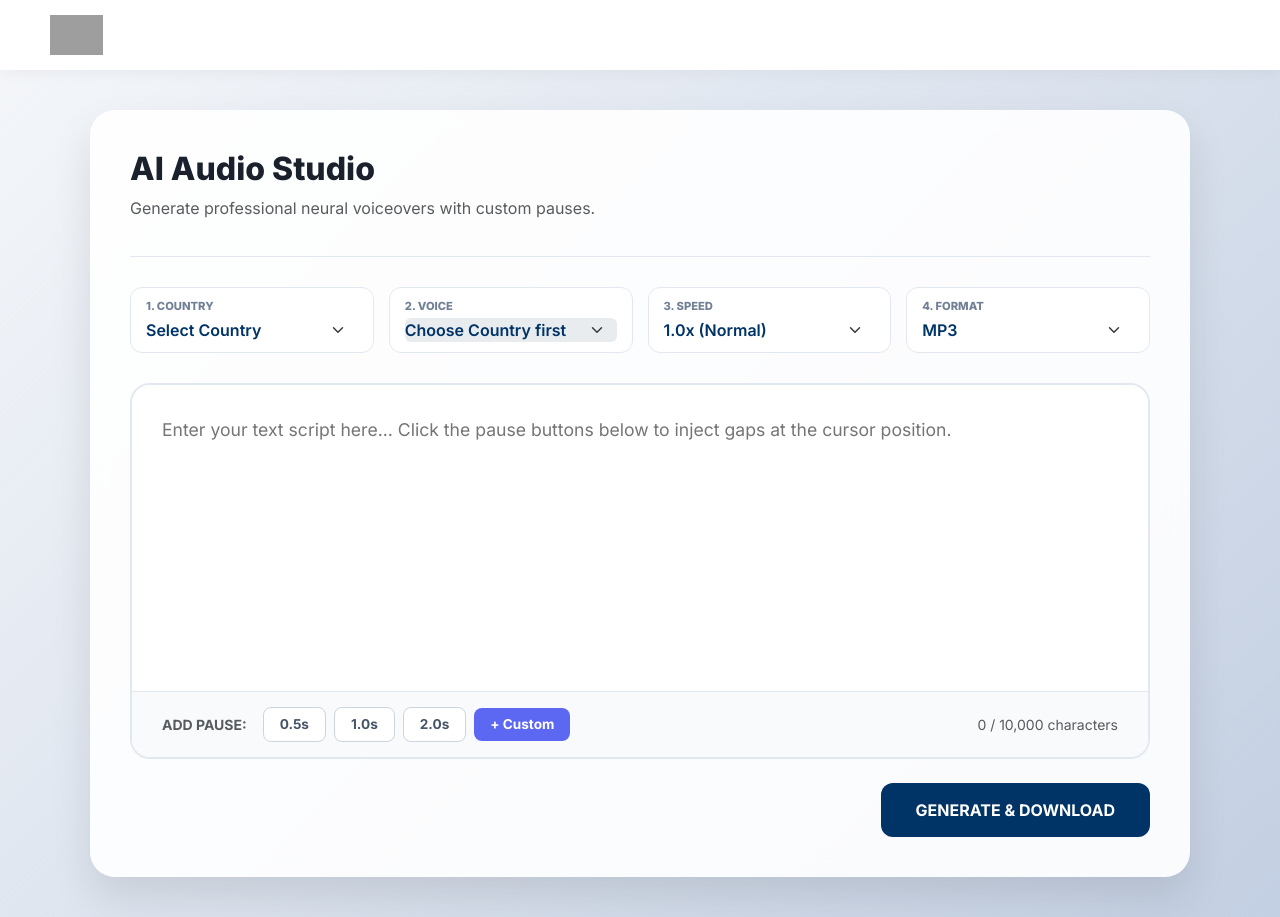
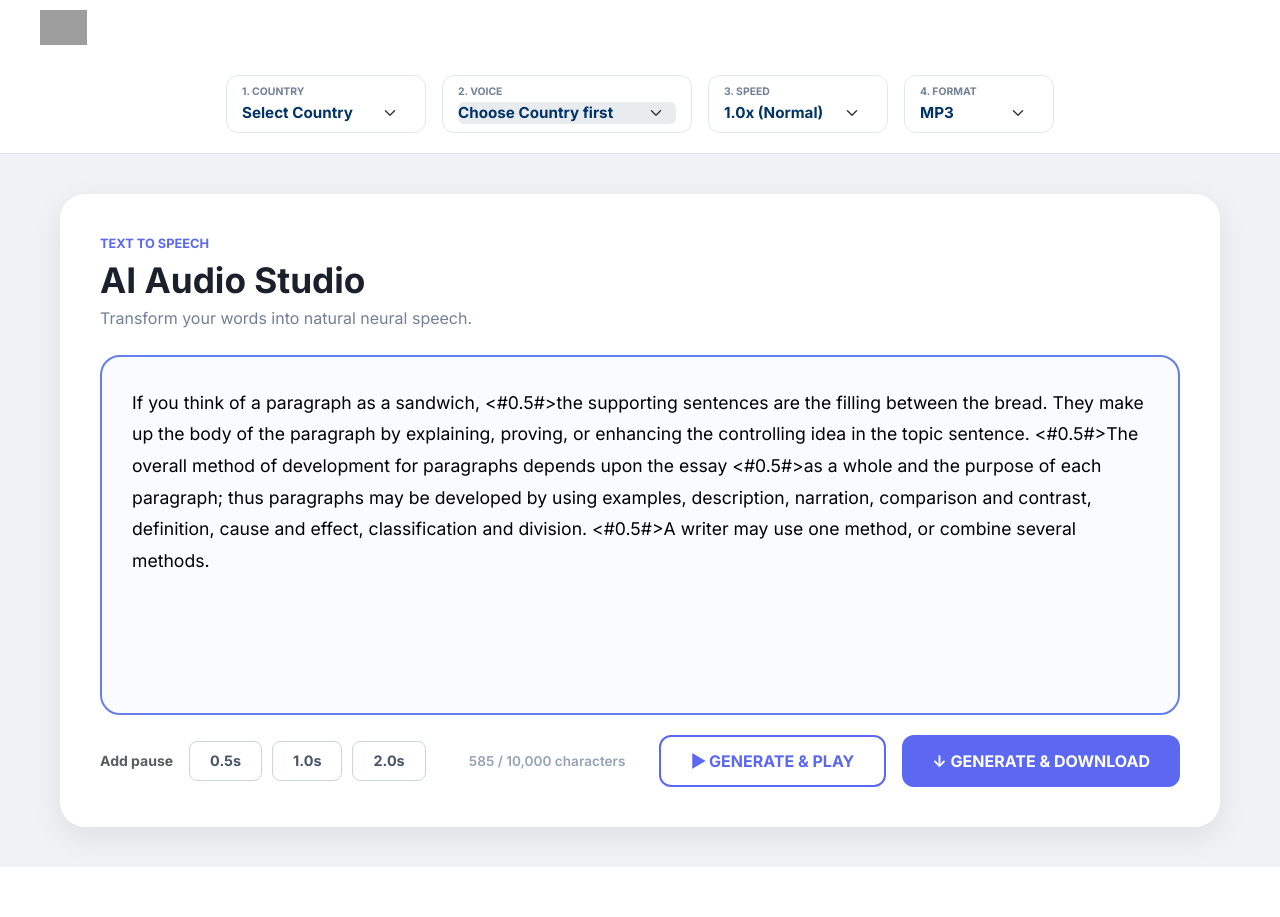
Before and after one commit to tusharkondvilkar/Multiple-text-to-voice, a Flask app: page / in a window 1280 px wide. After the commit the page ends 867 px from the top, so only its background shows below. Run offline with Flask 3, Linux system fonts and the light colour scheme; grey boxes are pictures that could not be loaded.

Commit message:
Update index.html

```diff
--- a/templates/index.html
+++ b/templates/index.html
@@ -5,61 +5,66 @@
     <meta name="viewport" content="width=device-width, initial-scale=1.0">
     <title>AI Audio Studio | HRMantra</title>
     <link href="https://cdn.jsdelivr.net/npm/bootstrap@5.3.0/dist/css/bootstrap.min.css" rel="stylesheet">
-    <link href="https://fonts.googleapis.com/css2?family=Inter:wght@400;600;700;800&display=swap" rel="stylesheet">
+    <link href="https://fonts.googleapis.com/css2?family=Inter:wght@400;600;700&display=swap" rel="stylesheet">
     <style>
         :root { --hrm-blue: #003366; --accent: #5c67f2; }
-        body { background: linear-gradient(135deg, #f5f7fa 0%, #c3cfe2 100%); font-family: 'Inter', sans-serif; min-height: 100vh; }
+        body { background: #f0f2f5; font-family: 'Inter', sans-serif; min-height: 100vh; margin: 0; }
 
-        .navbar { background: white; padding: 15px 50px; box-shadow: 0 2px 15px rgba(0,0,0,0.05); }
-        .main-card {
-            background: rgba(255, 255, 255, 0.9); backdrop-filter: blur(10px);
-            border-radius: 25px; padding: 40px; margin: 40px auto;
-            box-shadow: 0 20px 40px rgba(0,0,0,0.1); max-width: 1100px;
+        /* Header Selectors Area */
+        .top-nav { background: white; padding: 10px 40px; box-shadow: 0 2px 10px rgba(0,0,0,0.05); }
+        .controls-header { background: white; padding: 20px 40px; border-bottom: 1px solid #e1e5eb; }
+
+        .selector-box { border: 1px solid #e2e8f0; border-radius: 12px; padding: 8px 15px; background: white; }
+        .selector-label { font-size: 0.65rem; font-weight: 800; color: #718096; text-transform: uppercase; margin-bottom: 2px; }
+        .form-select { border: none; font-weight: 700; color: var(--hrm-blue); cursor: pointer; padding: 0; font-size: 0.95rem; }
+        .form-select:focus { box-shadow: none; }
+
+        /* Main Content Container */
+        .studio-container { max-width: 1200px; margin: 40px auto; padding: 0 20px; }
+
+        /* The Editor Card - Styled like your reference image */
+        .editor-card { background: white; border-radius: 25px; padding: 40px; box-shadow: 0 10px 30px rgba(0,0,0,0.08); }
+        .label-text { color: #5c67f2; font-weight: 700; font-size: 0.8rem; text-transform: uppercase; margin-bottom: 5px; }
+        .title-text { font-weight: 800; font-size: 2.2rem; color: #1a202c; margin-bottom: 5px; }
+        .sub-text { color: #718096; margin-bottom: 25px; }
+
+        .text-area-wrapper {
+            border: 2px solid #667eea; border-radius: 20px;
+            overflow: hidden; background: #fafbff; margin-bottom: 20px;
+        }
+        #textInput {
+            width: 100%; border: none; padding: 30px; min-height: 350px;
+            font-size: 1.1rem; line-height: 1.8; resize: none; outline: none; background: transparent;
         }
 
-        .studio-header { margin-bottom: 30px; border-bottom: 1px solid #e2e8f0; padding-bottom: 20px; }
-        .studio-title { font-weight: 800; color: #1a202c; font-size: 2rem; }
+        /* Bottom Controls */
+        .bottom-bar { display: flex; justify-content: space-between; align-items: center; }
+        .pause-btn {
+            border: 1px solid #cbd5e1; background: white; border-radius: 8px;
+            padding: 8px 20px; font-size: 0.9rem; font-weight: 700; color: #475569;
+            margin-right: 10px; transition: 0.2s;
+        }
+        .pause-btn:hover { border-color: var(--accent); color: var(--accent); }
 
-        /* Settings Bar */
-        .settings-bar { display: grid; grid-template-columns: repeat(4, 1fr); gap: 15px; margin-bottom: 30px; }
-        .setting-item { background: white; border: 1px solid #e2e8f0; border-radius: 12px; padding: 10px 15px; }
-        .setting-label { font-size: 0.7rem; font-weight: 800; color: #718096; text-transform: uppercase; margin-bottom: 3px; }
-        .form-select { border: none; font-weight: 600; color: var(--hrm-blue); cursor: pointer; padding: 0; height: auto; }
-        .form-select:focus { box-shadow: none; }
+        .btn-action { font-weight: 700; border-radius: 12px; padding: 12px 30px; border: none; transition: 0.2s; }
+        .btn-play { background: white; border: 2px solid var(--accent); color: var(--accent); }
+        .btn-download { background: var(--accent); color: white; }
+        .btn-download:hover { background: #4a54e1; transform: translateY(-2px); }
 
-        /* Editor Area */
-        .editor-box { background: white; border: 2px solid #e2e8f0; border-radius: 20px; overflow: hidden; transition: 0.3s; }
-        .editor-box:focus-within { border-color: var(--accent); box-shadow: 0 0 0 4px rgba(92, 103, 242, 0.1); }
-        #textInput { width: 100%; border: none; padding: 30px; min-height: 300px; font-size: 1.1rem; line-height: 1.7; resize: none; outline: none; }
-
-        /* Pause Toolbar */
-        .toolbar { display: flex; justify-content: space-between; align-items: center; padding: 15px 30px; background: #f8fafc; border-top: 1px solid #e2e8f0; }
-        .pause-btn { border: 1px solid #cbd5e1; background: white; border-radius: 8px; padding: 6px 16px; font-size: 0.85rem; font-weight: 700; color: #475569; transition: 0.2s; }
-        .pause-btn:hover { border-color: var(--accent); color: var(--accent); }
-        .btn-custom-pause { background: var(--accent); color: white; border: none; }
-        .btn-custom-pause:hover { background: #4a54e1; color: white; }
-
-        /* Action Buttons */
-        .btn-generate { background: var(--hrm-blue); color: white; font-weight: 700; border-radius: 12px; padding: 15px 35px; border: none; transition: 0.2s; }
-        .btn-generate:hover { transform: translateY(-2px); box-shadow: 0 5px 15px rgba(0,51,102,0.3); }
+        .stats-info { font-size: 0.85rem; color: #94a3b8; font-weight: 600; }
     </style>
 </head>
 <body>
 
-<nav class="navbar">
-    <img src="https://hrmantra.com/assets/images/hrmantralogosvg.svg" height="40">
-</nav>
+<div class="top-nav">
+    <img src="https://hrmantra.com/assets/images/hrmantralogosvg.svg" height="35">
+</div>
 
-<div class="main-card">
-    <div class="studio-header">
-        <h1 class="studio-title">AI Audio Studio</h1>
-        <p class="text-muted">Generate professional neural voiceovers with custom pauses.</p>
-    </div>
-
-    <!-- Step-by-Step Settings -->
-    <div class="settings-bar">
-        <div class="setting-item">
-            <p class="setting-label">1. Country</p>
+<!-- SELECTORS IN HEADER -->
+<div class="controls-header">
+    <div class="container-fluid d-flex gap-3 justify-content-center">
+        <div class="selector-box" style="width: 200px;">
+            <p class="selector-label">1. Country</p>
             <select id="countrySelect" class="form-select" onchange="updateVoices()">
                 <option value="">Select Country</option>
                 {% for country in voice_map.keys()|sort %}
@@ -67,14 +72,14 @@
                 {% endfor %}
             </select>
         </div>
-        <div class="setting-item">
-            <p class="setting-label">2. Voice</p>
+        <div class="selector-box" style="width: 250px;">
+            <p class="selector-label">2. Voice</p>
             <select id="voiceSelect" class="form-select" disabled>
                 <option value="">Choose Country first</option>
             </select>
         </div>
-        <div class="setting-item">
-            <p class="setting-label">3. Speed</p>
+        <div class="selector-box" style="width: 180px;">
+            <p class="selector-label">3. Speed</p>
             <select id="speedSelect" class="form-select">
                 <option value="1.0">1.0x (Normal)</option>
                 <option value="1.1">1.1x (Fast)</option>
@@ -82,52 +87,57 @@
                 <option value="0.9">0.9x (Slow)</option>
             </select>
         </div>
-        <div class="setting-item">
-            <p class="setting-label">4. Format</p>
+        <div class="selector-box" style="width: 150px;">
+            <p class="selector-label">4. Format</p>
             <select id="formatSelect" class="form-select">
                 <option value="mp3">MP3</option>
                 <option value="wav">WAV</option>
             </select>
         </div>
     </div>
+</div>
 
-    <!-- Editor -->
-    <div class="editor-box">
-        <textarea id="textInput" placeholder="Enter your text script here... Click the pause buttons below to inject gaps at the cursor position."></textarea>
-        <div class="toolbar">
-            <div class="d-flex align-items-center gap-2">
-                <span class="small fw-bold text-muted me-2">ADD PAUSE:</span>
-                <button class="pause-btn" onclick="insertPause('0.5')">0.5s</button>
-                <button class="pause-btn" onclick="insertPause('1.0')">1.0s</button>
-                <button class="pause-btn" onclick="insertPause('2.0')">2.0s</button>
-                <button class="pause-btn btn-custom-pause" onclick="insertCustomPause()">+ Custom</button>
+<div class="studio-container">
+    <div class="editor-card">
+        <p class="label-text">Text to Speech</p>
+        <h1 class="title-text">AI Audio Studio</h1>
+        <p class="sub-text">Transform your words into natural neural speech.</p>
+
+        <div class="text-area-wrapper">
+            <textarea id="textInput" placeholder="Type or paste your script here...">If you think of a paragraph as a sandwich, <#0.5#>the supporting sentences are the filling between the bread. They make up the body of the paragraph by explaining, proving, or enhancing the controlling idea in the topic sentence. <#0.5#>The overall method of development for paragraphs depends upon the essay <#0.5#>as a whole and the purpose of each paragraph; thus paragraphs may be developed by using examples, description, narration, comparison and contrast, definition, cause and effect, classification and division. <#0.5#>A writer may use one method, or combine several methods.</textarea>
+        </div>
+
+        <div class="bottom-bar">
+            <div class="d-flex align-items-center">
+                <span class="small fw-bold text-muted me-3">Add pause</span>
+                <button class="pause-btn" onclick="insertTag('0.5')">0.5s</button>
+                <button class="pause-btn" onclick="insertTag('1.0')">1.0s</button>
+                <button class="pause-btn" onclick="insertTag('2.0')">2.0s</button>
             </div>
-            <div class="stats text-muted small">
+
+            <div class="stats-info">
                 <span id="charCount">0</span> / 10,000 characters
+            </div>
+
+            <div class="d-flex gap-3">
+                <button class="btn-action btn-play" onclick="generate(true)">▶ GENERATE & PLAY</button>
+                <button class="btn-action btn-download" id="genBtn" onclick="generate(false)">↓ GENERATE & DOWNLOAD</button>
             </div>
         </div>
     </div>
 
-    <div class="d-flex justify-content-between align-items-center mt-4">
-        <div id="loading" style="display:none;" class="text-primary fw-bold">
-            <div class="spinner-border spinner-border-sm me-2"></div> Generating Audio...
-        </div>
-        <div id="playerArea" style="display:none;">
-            <audio id="audioPlayer" controls></audio>
-        </div>
-        <button class="btn-generate ms-auto" id="genBtn" onclick="processAudio()">GENERATE & DOWNLOAD</button>
+    <div id="playerArea" class="mt-4 text-center" style="display:none;">
+        <audio id="audioPlayer" controls class="w-50"></audio>
     </div>
 </div>
 
 <script>
     const voiceMap = {{ voice_map | tojson }};
 
-    // Cascading Dropdown Logic
     function updateVoices() {
         const country = document.getElementById('countrySelect').value;
         const vSelect = document.getElementById('voiceSelect');
         vSelect.innerHTML = '';
-
         if (country && voiceMap[country]) {
             vSelect.disabled = false;
             voiceMap[country].forEach(v => {
@@ -142,45 +152,37 @@
         }
     }
 
-    // Cursor Injection Logic
-    function insertPause(sec) {
+    // INSERT TAG AT CURSOR POSITION
+    function insertTag(sec) {
         const textarea = document.getElementById('textInput');
         const tag = `<#${sec}#>`;
         const start = textarea.selectionStart;
         const end = textarea.selectionEnd;
-        const text = textarea.value;
+        const currentVal = textarea.value;
 
-        textarea.value = text.substring(0, start) + tag + text.substring(end);
+        textarea.value = currentVal.substring(0, start) + tag + currentVal.substring(end);
+
+        // Return focus and move cursor after tag
         textarea.focus();
-        const newPos = start + tag.length;
-        textarea.setSelectionRange(newPos, newPos);
-        updateCharCount();
+        textarea.setSelectionRange(start + tag.length, start + tag.length);
+        updateChars();
     }
 
-    function insertCustomPause() {
-        const val = prompt("Enter pause duration in seconds (e.g., 1.5 or 3):", "1.5");
-        if (val && !isNaN(val)) {
-            insertPause(val);
-        }
-    }
-
-    function updateCharCount() {
+    function updateChars() {
         document.getElementById('charCount').innerText = document.getElementById('textInput').value.length;
     }
+    document.getElementById('textInput').addEventListener('input', updateChars);
+    updateChars();
 
-    document.getElementById('textInput').addEventListener('input', updateCharCount);
-
-    async function processAudio() {
+    async function generate(isPlayOnly) {
         const text = document.getElementById('textInput').value;
         const voice = document.getElementById('voiceSelect').value;
         const speed = document.getElementById('speedSelect').value;
         const btn = document.getElementById('genBtn');
 
-        if(!text || !voice) return alert("Please select a voice and enter text.");
+        if(!text || !voice) return alert("Select a voice first!");
 
         btn.disabled = true;
-        document.getElementById('loading').style.display = 'block';
-
         try {
             const res = await fetch('/generate', {
                 method: 'POST',
@@ -189,23 +191,21 @@
             });
             const data = await res.json();
 
-            if(data.urls) {
+            if(data.url) {
                 const player = document.getElementById('audioPlayer');
-                player.src = data.urls.mp3;
-                document.getElementById('playerArea').style.display = 'block';
-
-                // Auto-download
-                const link = document.createElement('a');
-                link.href = data.urls.mp3;
-                link.download = "HRMantra_AI_Voice.mp3";
-                link.click();
+                player.src = data.url;
+                if(isPlayOnly) {
+                    document.getElementById('playerArea').style.display = 'block';
+                    player.play();
+                } else {
+                    const a = document.createElement('a');
+                    a.href = data.url;
+                    a.download = "HRMantra_Audio.mp3";
+                    a.click();
+                }
             }
-        } catch (e) {
-            alert("Error generating audio.");
-        } finally {
-            btn.disabled = false;
-            document.getElementById('loading').style.display = 'none';
-        }
+        } catch (e) { alert("Error generating audio."); }
+        btn.disabled = false;
     }
 </script>
 </body>
```
